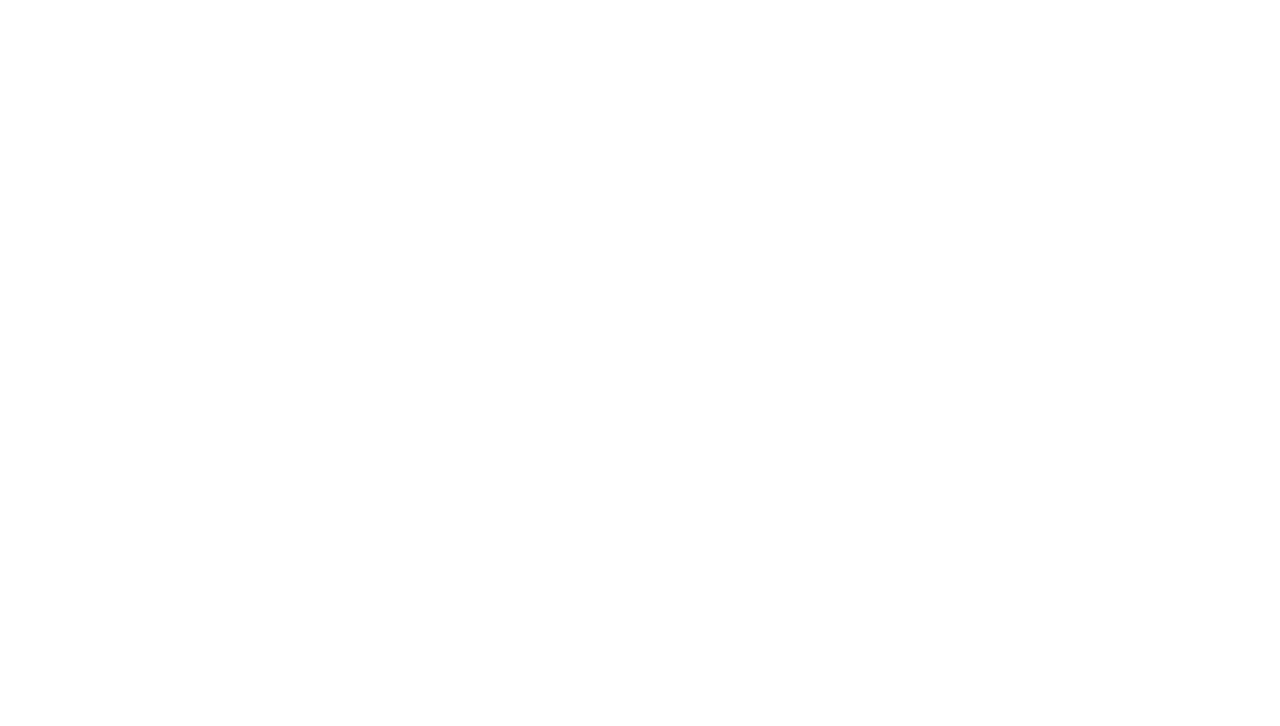
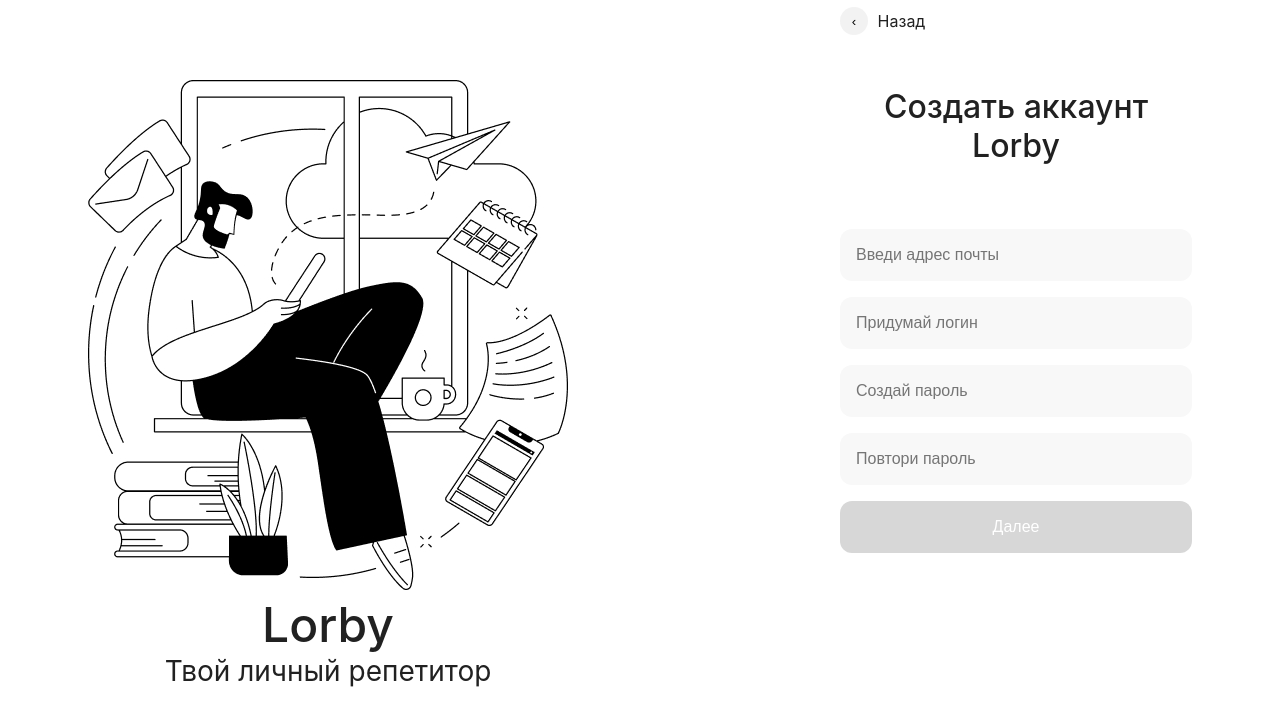
Before and after one commit to Venera00/neobis-front-auth, a React (Create React App) app: page /registration in a window 1280 px wide. Before the commit this address had no page. Shown: the top 726 px of the page. Built offline with nearby package versions, Linux system fonts and the light colour scheme.

Commit message:
Stylized registration page

```diff
--- a/package.json
+++ b/package.json
@@ -6,12 +6,14 @@
     "@testing-library/jest-dom": "^5.17.0",
     "@testing-library/react": "^13.4.0",
     "@testing-library/user-event": "^13.5.0",
+    "formik": "^2.4.5",
     "react": "^18.2.0",
     "react-dom": "^18.2.0",
     "react-router-dom": "^6.20.1",
     "react-scripts": "5.0.1",
     "react-toastify": "^9.1.3",
-    "web-vitals": "^2.1.4"
+    "web-vitals": "^2.1.4",
+    "yup": "^1.3.2"
   },
   "scripts": {
     "start": "react-scripts start",
--- a/src/App.css
+++ b/src/App.css
@@ -21,3 +21,7 @@
   padding-left: 1rem;
   border-radius: 0.75rem;
 }
+
+.login__link {
+  text-decoration: none;
+}
--- a/src/App.js
+++ b/src/App.js
@@ -2,6 +2,7 @@
 import { BrowserRouter, Routes, Route } from "react-router-dom";
 import LoginPage from "../src/pages/LoginPage/LoginPage";
 import LoggedInPage from "../src/pages/LoggedIn/LoggedInPage";
+import RegistrtationPage from "./pages/Registration/RegistrtationPage";
 
 import "./App.css";
 
@@ -13,6 +14,7 @@
           <Route path="/" element={<LoginPage />} />
           <Route path="/login" element={<LoginPage />} />
           <Route path="/loggedin" element={<LoggedInPage />} />
+          <Route path="/registration" element={<RegistrtationPage />} />
         </Routes>
       </BrowserRouter>
     </div>
--- a/src/pages/LoginPage/LoginPage.js
+++ b/src/pages/LoginPage/LoginPage.js
@@ -30,20 +30,6 @@
       </div>
 
       <div className="login-form__container">
-        {/* <div className="back-container">
-          <button className="back-btn">&#8249;</button>
-          <p className="back-title">Назад</p>
-        </div>
-        <form>
-          <h3>Создать аккаунт Lorby</h3>
-          <input type="email" placeholder="Введи адрес почты" />
-          <input type="text" placeholder="Придумай логин" />
-          <input type="password" placeholder="Создай пароль" />
-          <input type="password" placeholder="Повтори пароль" />
-
-          <button>Далее</button>
-        </form> */}
-
         <h3 className="login-form__title">Велком бэк!</h3>
         <form className="login-form">
           <input
@@ -70,7 +56,7 @@
           <button className="login__btn">Войти</button>
         </form>
 
-        <Link className="login__link">
+        <Link to="/registration" className="login__link">
           <p>У меня еще нет аккаунта</p>
         </Link>
         <ToastContainer />
--- /dev/null
+++ b/src/pages/Registration/RegistrationPage.css
@@ -0,0 +1,92 @@
+.auth-main {
+  display: flex;
+  align-items: center;
+  justify-content: center;
+  gap: 17rem;
+}
+
+.main-wrapper {
+  display: flex;
+  flex-direction: column;
+  align-items: center;
+  justify-content: center;
+}
+
+.auth-img {
+  margin-top: 5rem;
+}
+
+.auth-title,
+.auth-subtitle {
+  text-align: center;
+}
+
+.auth-title {
+  font-size: 3rem;
+  font-weight: 500;
+}
+
+.auth-subtitle {
+  font-size: 1.75rem;
+  font-weight: 400;
+}
+
+.auth-info__container {
+  display: flex;
+  flex-direction: column;
+  position: relative;
+}
+
+.back-container {
+  display: flex;
+  align-items: center;
+  justify-content: flex-start;
+  gap: 0.6rem;
+  position: absolute;
+  top: -5rem;
+}
+
+.back-btn {
+  width: 1.75rem;
+  height: 1.75rem;
+  border: none;
+  background-color: #c0c0c033;
+  border-radius: 50%;
+  cursor: pointer;
+}
+
+.back-title {
+  text-decoration: none;
+}
+
+.auth__link {
+  text-decoration: none;
+  color: #212121;
+  font-weight: 400;
+  font-size: 1rem;
+}
+
+.login-form {
+  display: flex;
+  flex-direction: column;
+}
+
+.login-form h3 {
+  font-weight: 500;
+  font-size: 2rem;
+  text-align: center;
+  margin-bottom: 3rem;
+}
+
+.auth-btn {
+  color: #fff;
+  width: 22rem;
+  height: 3.2rem;
+  font-size: 1rem;
+  font-weight: 500;
+  border-radius: 0.75rem;
+  cursor: pointer;
+  margin-bottom: 3rem;
+  border: none;
+  background-color: #d7d7d7;
+}
--- /dev/null
+++ b/src/pages/Registration/RegistrtationPage.js
@@ -0,0 +1,52 @@
+import React from "react";
+import { Link } from "react-router-dom";
+import { Formik, Form, Field } from "formik";
+import mainImg from "../../assets/mainImg.jpg";
+import "./RegistrationPage.css";
+
+const RegistrtationPage = () => {
+  return (
+    <div className="auth-main">
+      <div className="main-wrapper">
+        <div className="auth-img">
+          <img src={mainImg} alt="The logo" />
+        </div>
+        <h3 className="auth-title">Lorby</h3>
+        <p className="auth-subtitle">Твой личный репетитор</p>
+      </div>
+
+      <div className="auth-info__container">
+        <Link className="auth__link" to="/">
+          <div className="back-container">
+            <button className="back-btn">&#8249;</button>
+            <p className="back-title">Назад</p>
+          </div>
+        </Link>
+
+        <Formik>
+          <Form className="login-form">
+            <h3>
+              Создать аккаунт <br /> Lorby
+            </h3>
+            <input name="email" type="email" placeholder="Введи адрес почты" />
+            <input name="login" type="text" placeholder="Придумай логин" />
+            <input
+              name="password"
+              type="password"
+              placeholder="Создай пароль"
+            />
+            <input
+              name="password"
+              type="password"
+              placeholder="Повтори пароль"
+            />
+
+            <button className="auth-btn">Далее</button>
+          </Form>
+        </Formik>
+      </div>
+    </div>
+  );
+};
+
+export default RegistrtationPage;
```
Also changed, not shown: 1 other file (tests, documents, lock files or other folders).
